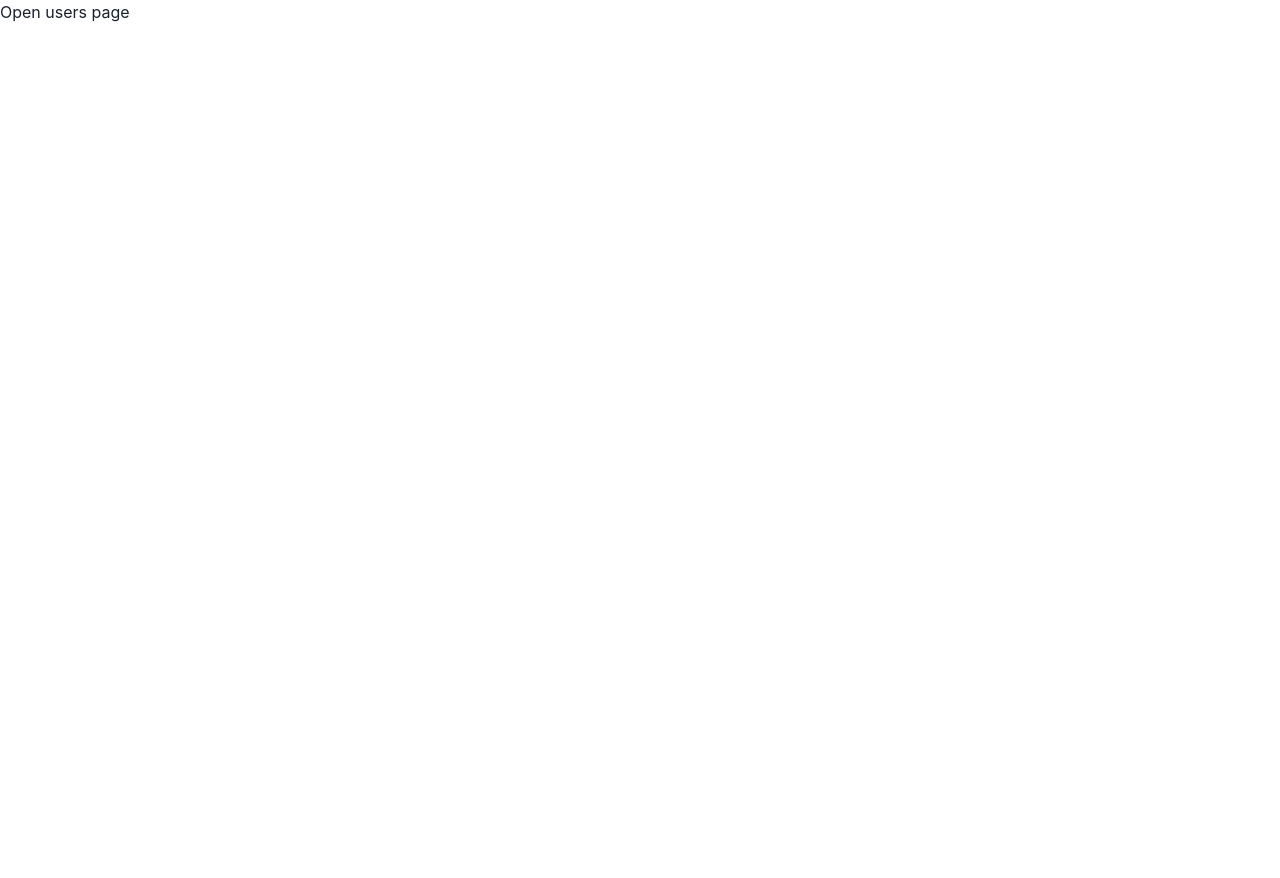
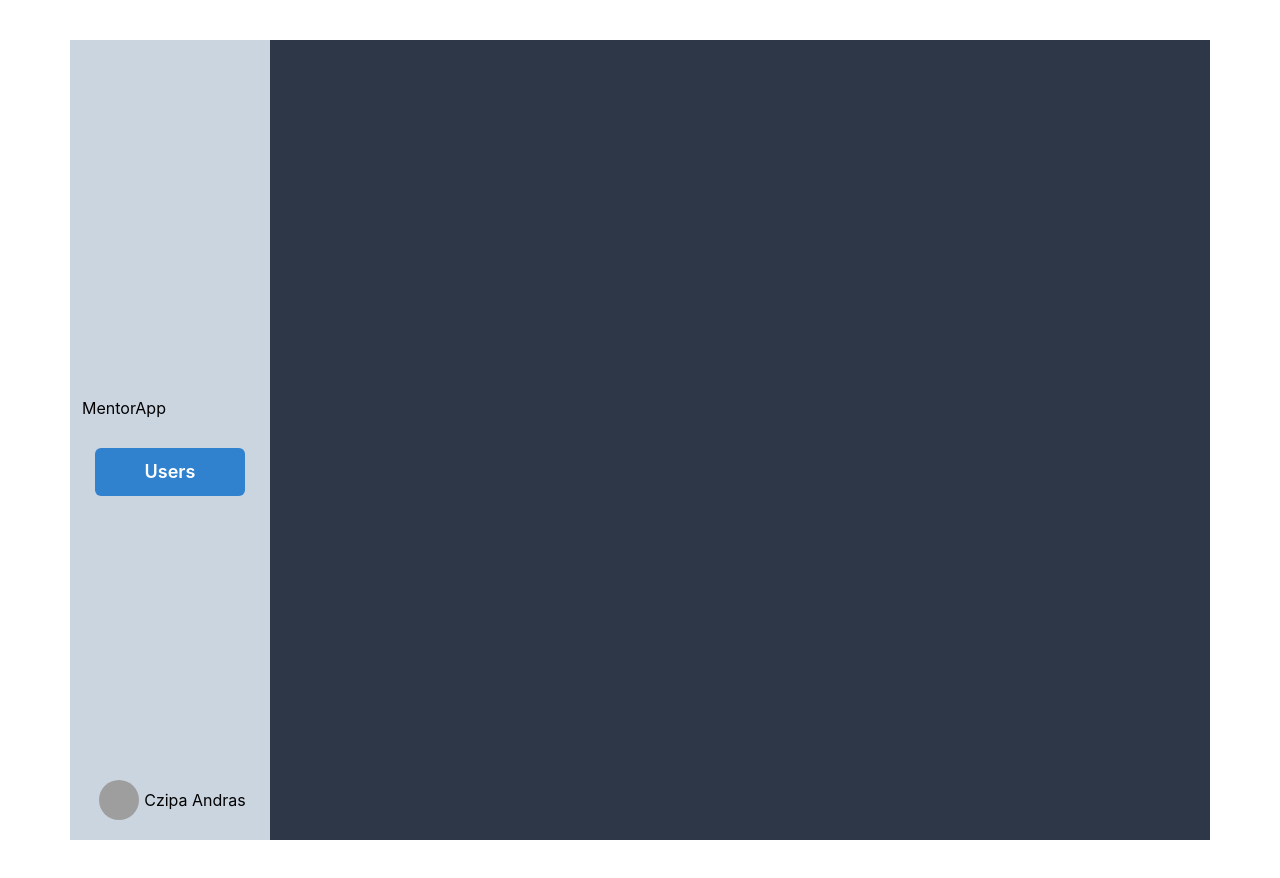
Before and after one commit to egkrly/fe-mentoring, a Next.js app: page / in a window 1280 px wide. Before the commit the page ends 800 px from the top, so only its background shows below. Built offline with nearby package versions, Linux system fonts and the light colour scheme; grey boxes are pictures that could not be loaded.

Commit message:
feat: add main container, navbar, users button and avatar

```diff
--- a/package.json
+++ b/package.json
@@ -14,7 +14,7 @@
     "@emotion/styled": "^11.11.0",
     "framer-motion": "^10.16.5",
     "next": "14.0.2",
-    "react": "^18",
+    "react": "^18.2.0",
     "react-dom": "^18"
   },
   "devDependencies": {
--- a/pages/index.tsx
+++ b/pages/index.tsx
@@ -1,12 +1,79 @@
 import React, { FC } from "react";
-import { Flex } from "@chakra-ui/react";
+import {
+  Box,
+  Container,
+  Flex,
+  VStack,
+  Text,
+  Center,
+  Button,
+  Avatar,
+  Stack,
+  StackDivider,
+  flexbox,
+} from "@chakra-ui/react";
 import Link from "next/link";
+import UsersPage from "./users";
 
 const Home: FC = () => {
   return (
-    <Flex w="100%" h="100%" flexDir="column">
-      <Link href="/users">Open users page</Link>
-    </Flex>
+    <VStack
+      divider={<StackDivider borderColor="gray.200" />}
+      spacing={4}
+      align="stretch"
+    >
+      <Container centerContent padding={10}>
+        <Flex
+          width="1140px"
+          height="800px"
+          bg="gray.700"
+          color="white"
+          padding={0}
+          position="relative"
+        >
+          <Flex display="flex" height="800px" bg="gray.300" width="200px">
+            <Box
+              justifyContent="center"
+              alignContent="center"
+              width="100%"
+              flexDirection="row"
+            >
+              <Flex margin="12px" color="black" height="40px">
+                MentorApp
+              </Flex>
+              <Flex justifyContent="center" alignContent="center" width="100%">
+                <Link href="/users">
+                  <Button colorScheme="blue" size="lg" width="150px">
+                    Users
+                  </Button>
+                </Link>
+              </Flex>
+              <Flex
+                position="absolute"
+                bottom="15px"
+                width="200px"
+                justifyContent="center"
+              >
+                <Flex justifyContent="space-between" textAlign="center">
+                  <Avatar
+                    padding="5px"
+                    width="50px"
+                    height="50px"
+                    size="sm"
+                    name="Dan Abrahmov"
+                    src="https://bit.ly/dan-abramov"
+                  ></Avatar>
+                  <Text color="black" margin="auto">
+                    Czipa Andras
+                  </Text>
+                </Flex>
+              </Flex>
+            </Box>
+          </Flex>
+          <Flex flex={1} width="auto" height="auto" bg="gray.700" />
+        </Flex>
+      </Container>
+    </VStack>
   );
 };
 
```
Also changed, not shown: 1 other file (tests, documents, lock files or other folders).
